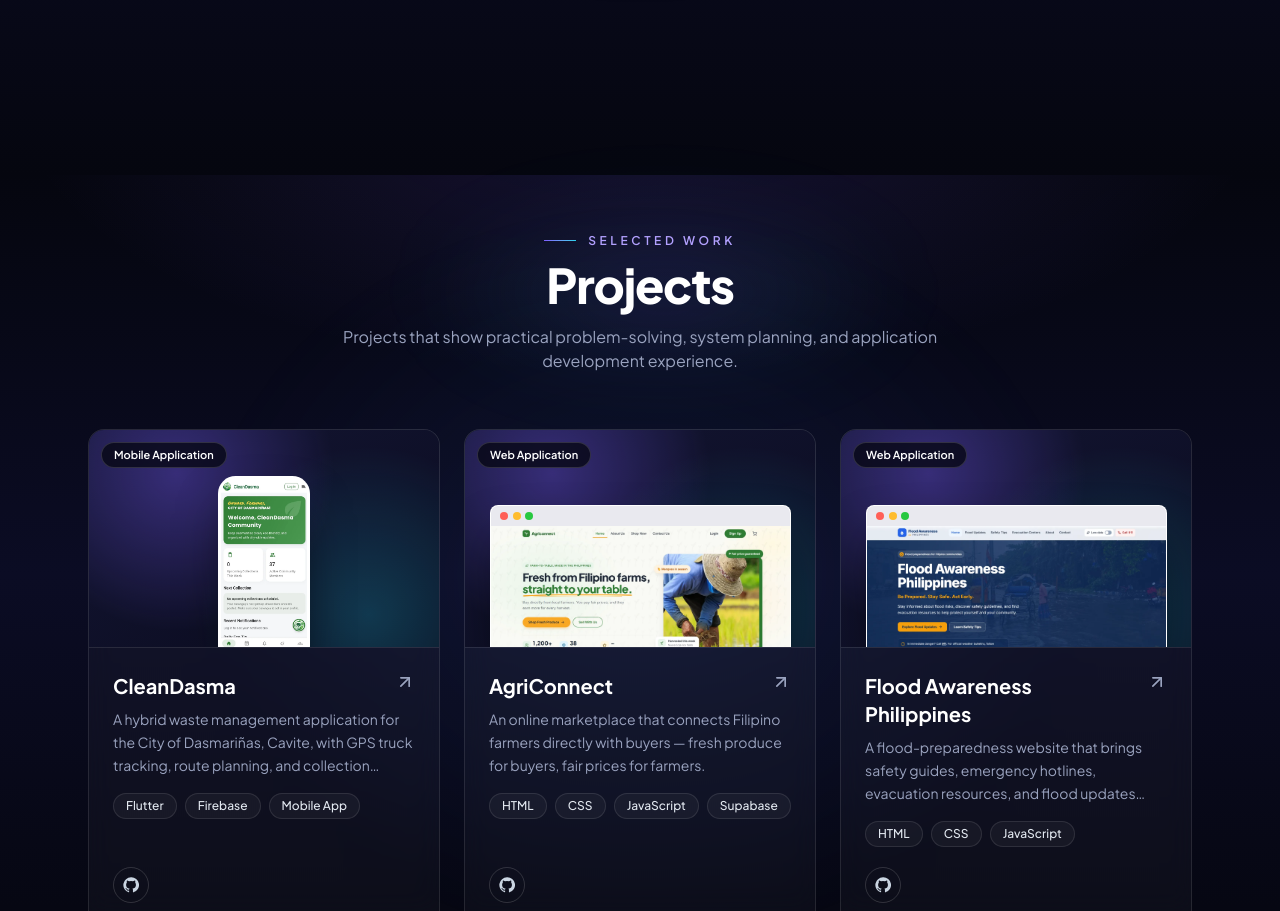
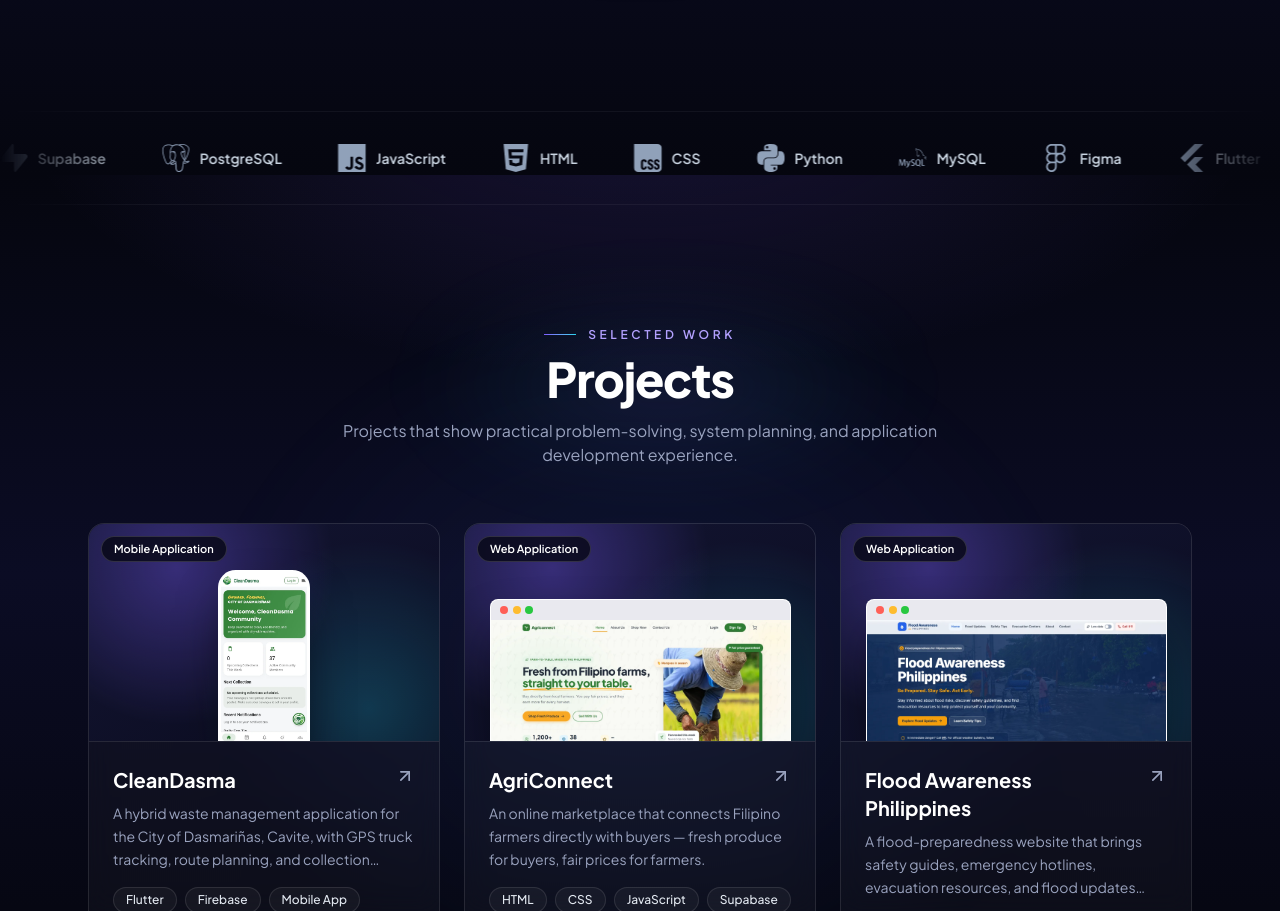
Before and after one commit to NixAmpi/marnixportfolio, a Next.js app: page / in a window 1280 px wide. Shown: the part 3025-3936 px from the top of the page. Built offline with nearby package versions, Linux system fonts and the light colour scheme; no server answers.

Commit message:
Add pausable tech-logo marquee between Skills and Projects
Co-Authored-By: Claude Opus 5.5 <noreply@anthropic.com>

```diff
--- a/app/globals.css
+++ b/app/globals.css
@@ -332,6 +332,48 @@ html[data-intro="seen"] {
   }
 }
 
+/* ---------- tech marquee ---------- */
+
+.marquee {
+  -webkit-mask-image: linear-gradient(90deg, transparent, #000 12%, #000 88%, transparent);
+  mask-image: linear-gradient(90deg, transparent, #000 12%, #000 88%, transparent);
+}
+
+/* Two identical rows; sliding by exactly one row width (-50%) loops seamlessly. */
+.marquee-track {
+  animation: marquee 38s linear infinite;
+  will-change: transform;
+}
+.marquee:hover .marquee-track {
+  animation-play-state: paused;
+}
+
+@keyframes marquee {
+  to { transform: translate3d(-50%, 0, 0); }
+}
+
+@media (prefers-reduced-motion: reduce) {
+  .marquee {
+    -webkit-mask-image: none;
+    mask-image: none;
+  }
+  .marquee-track {
+    width: auto;
+    justify-content: center;
+    animation: none;
+  }
+  .marquee-row {
+    flex: 1 1 100%;
+    flex-wrap: wrap;
+    justify-content: center;
+    row-gap: 1.25rem;
+    padding-inline: 1rem;
+  }
+  .marquee-copy {
+    display: none;
+  }
+}
+
 /* ---------- section eyebrow line ---------- */
 
 /* A soft highlight glides along the eyebrow line (transform only). */
--- a/app/page.tsx
+++ b/app/page.tsx
@@ -2,6 +2,7 @@ import { Hero } from "@/components/hero/Hero";
 import { About } from "@/components/About";
 import { Skills } from "@/components/Skills";
 import { Projects } from "@/components/Projects";
+import { TechMarquee } from "@/components/TechMarquee";
 import { Experience } from "@/components/Experience";
 import { Certificates } from "@/components/Certificates";
 import { Contact } from "@/components/Contact";
@@ -12,6 +13,7 @@ export default function Home() {
       <Hero />
       <About />
       <Skills />
+      <TechMarquee />
       <Projects />
       <Experience />
       <Certificates />
--- /dev/null
+++ b/components/TechMarquee.tsx
@@ -0,0 +1,57 @@
+import {
+  siCss,
+  siDart,
+  siFigma,
+  siFlutter,
+  siHtml5,
+  siJavascript,
+  siMysql,
+  siPostgresql,
+  siPython,
+  siSupabase,
+  type SimpleIcon,
+} from "simple-icons";
+
+const tech: { icon: SimpleIcon; name: string }[] = [
+  { icon: siFlutter, name: "Flutter" },
+  { icon: siDart, name: "Dart" },
+  { icon: siSupabase, name: "Supabase" },
+  { icon: siPostgresql, name: "PostgreSQL" },
+  { icon: siJavascript, name: "JavaScript" },
+  { icon: siHtml5, name: "HTML" },
+  { icon: siCss, name: "CSS" },
+  { icon: siPython, name: "Python" },
+  { icon: siMysql, name: "MySQL" },
+  { icon: siFigma, name: "Figma" },
+];
+
+function Row({ hidden = false }: { hidden?: boolean }) {
+  return (
+    <ul aria-hidden={hidden || undefined} className={`marquee-row flex shrink-0 items-center gap-10 pr-10 sm:gap-14 sm:pr-14 ${hidden ? "marquee-copy" : ""}`}>
+      {tech.map(({ icon, name }) => (
+        <li
+          key={name}
+          style={{ "--brand": `#${icon.hex}` } as React.CSSProperties}
+          className="flex items-center gap-2.5 text-slate-400 transition-colors duration-300 hover:text-[var(--brand)]"
+        >
+          <svg viewBox="0 0 24 24" aria-hidden className="size-6 fill-current sm:size-7">
+            <path d={icon.path} />
+          </svg>
+          <span className="text-sm font-semibold text-slate-300">{name}</span>
+        </li>
+      ))}
+    </ul>
+  );
+}
+
+/** Infinite logo strip (pauses on hover). Rendered on the server; the motion is pure CSS. */
+export function TechMarquee() {
+  return (
+    <section aria-label="Technologies I use" className="marquee relative overflow-hidden border-y border-white/5 py-8">
+      <div className="marquee-track flex w-max">
+        <Row />
+        <Row hidden />
+      </div>
+    </section>
+  );
+}
```
